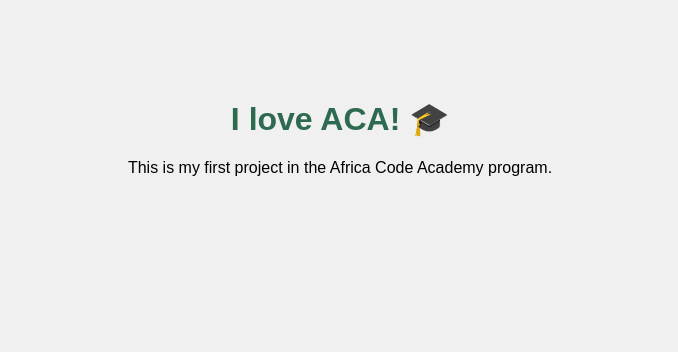
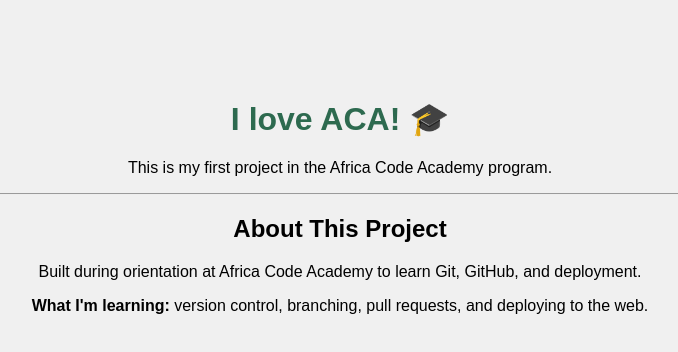
Before and after one commit to bantsiS/hello-aca-github, a plain HTML site: page index.html in a window 1280 px wide. Shown: the whole page, without its empty margins (300-978 px from the left). Drawn offline with Linux system fonts and the light colour scheme; files whose address does not match are found by name.

Commit message:
Add about section to homepage

```diff
--- a/index.html
+++ b/index.html
@@ -8,7 +8,23 @@
   </head>
   <body>
     <h1>I love ACA! 🎓</h1>
+
     <p>This is my first project in the Africa Code Academy program.</p>
+
+    <hr />
+
+    <h2>About This Project</h2>
+
+    <p>
+      Built during orientation at Africa Code Academy to learn Git, GitHub, and
+      deployment.
+    </p>
+
+    <p>
+      <strong>What I'm learning:</strong> version control, branching, pull
+      requests, and deploying to the web.
+    </p>
+
     <script src="js/app.js"></script>
   </body>
 </html>
```
